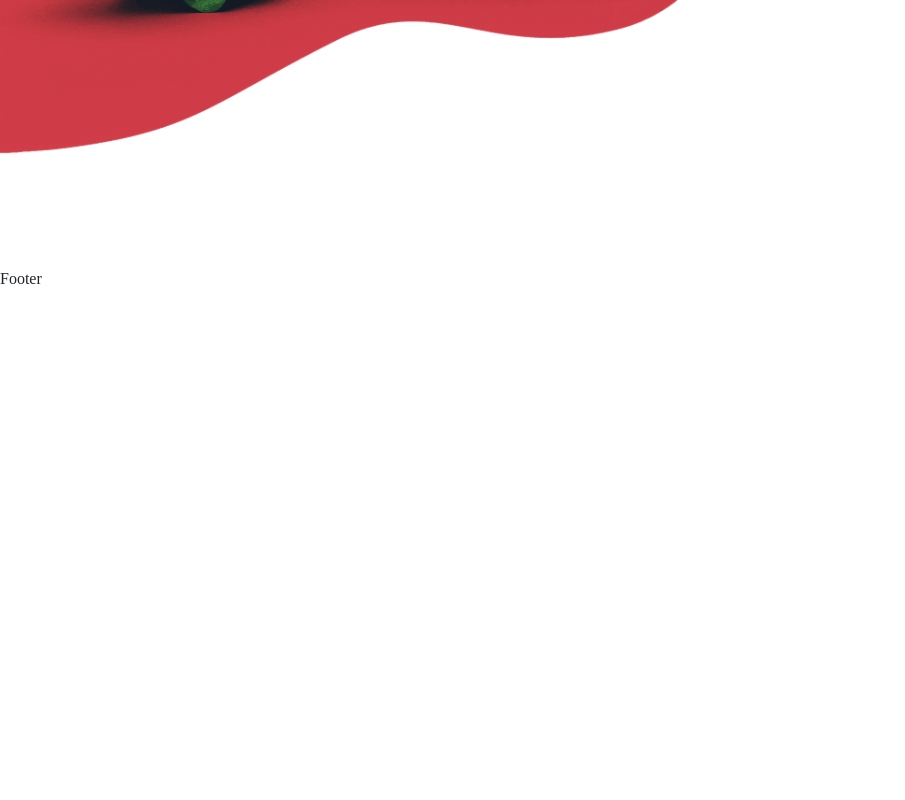
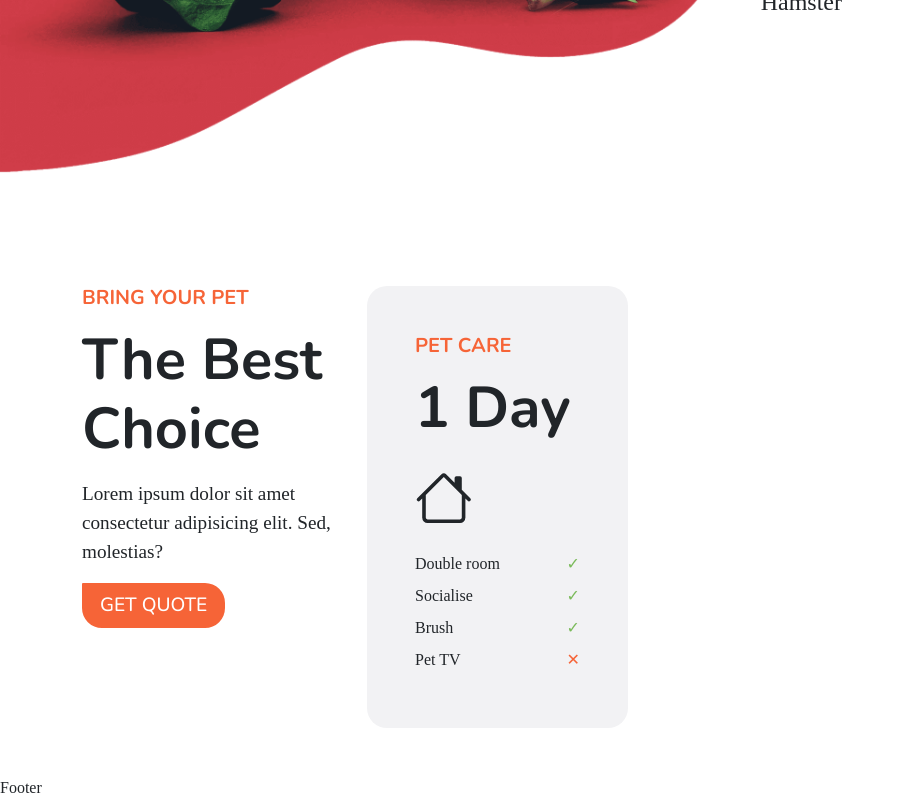
Before and after one commit to saeidsh777/pet-sample-2, a React (Vite) app: page / in a window 1280 px wide. Shown: the part 4309-5109 px from the top of the page, without its empty margins (0-905 px from the left). Before the commit the page ends 4600 px from the top, so only its background shows below. Built offline with nearby package versions, Linux system fonts and the light colour scheme; a web font is replaced by a local one.

Commit message:
create PetCare Component

```diff
--- a/src/Components/Comments/Comments.jsx
+++ b/src/Components/Comments/Comments.jsx
@@ -15,7 +15,7 @@ export default function Comments() {
             adipisci ut voluptatem maxime
           </h3>
 
-          <h4 className="orng-t">Boby James</h4>
+          <h4 className="orng-t fw-bold">Boby James</h4>
           <h4>Hamster</h4>
         </div>
       </div>
--- /dev/null
+++ b/src/Components/PetCare/PetCare.css
@@ -0,0 +1,9 @@
+.pet-care-card{
+    border-radius: 20px;
+    -webkit-border-radius: 20px;
+    -moz-border-radius: 20px;
+    -ms-border-radius: 20px;
+    -o-border-radius: 20px;
+    background-color: var(--gray);
+    padding: 3rem;
+}
--- /dev/null
+++ b/src/Components/PetCare/PetCare.jsx
@@ -0,0 +1,54 @@
+import React from "react";
+import { Link } from "react-router-dom";
+import "./PetCare.css";
+import { House } from "react-bootstrap-icons";
+
+export default function PetCare() {
+  return (
+    <section className="pet-care mb-5">
+      <div className="container">
+        <div className="row align-items-stretch">
+          <div className="col-12 col-lg-3">
+            <h5 className="orng-t mb-3">BRING YOUR PET</h5>
+            <h2 className="mb-3">The Best Choice</h2>
+            <p className="fs-1-2r mb-3">
+              Lorem ipsum dolor sit amet consectetur adipisicing elit. Sed,
+              molestias?
+            </p>
+            <Link className="btn-c2 d-block" to="/">
+              GET QUOTE
+            </Link>
+          </div>
+
+          <div className="col-12 col-lg-3">
+            <div className="pet-care-card">
+              <h5 className="orng-t mb-3">PET CARE</h5>
+              <h2 className="mb-3">1 Day</h2>
+              <h2>
+                <House />
+              </h2>
+              <ul className="m-0 p-0 mt-4">
+                <li className="d-flex justify-content-between align-items-center mb-2">
+                  <p className="m-0">Double room</p>
+                  <span className="green-t">&#10003;</span>
+                </li>
+                <li className="d-flex justify-content-between align-items-center mb-2">
+                  <p className="m-0">Socialise</p>
+                  <span className="green-t">&#10003;</span>
+                </li>
+                <li className="d-flex justify-content-between align-items-center mb-2">
+                  <p className="m-0">Brush</p>
+                  <span className="green-t">&#10003;</span>
+                </li>
+                <li className="d-flex justify-content-between align-items-center mb-2">
+                  <p className="m-0">Pet TV</p>
+                  <span className="orng-t">&#x2715;</span>
+                </li>
+              </ul>
+            </div>
+          </div>
+        </div>
+      </div>
+    </section>
+  );
+}
--- a/src/Pages/Home/Home.jsx
+++ b/src/Pages/Home/Home.jsx
@@ -9,6 +9,7 @@ import CardServices from "../../Components/CardServices/CardServices";
 import Activities from "../../Components/Activities/Activities";
 import Animals from "../../Components/Animals/Animals";
 import Comments from "../../Components/Comments/Comments";
+import PetCare from "../../Components/PetCare/PetCare";
 export default function Home() {
   return (
     <>
@@ -90,6 +91,8 @@ export default function Home() {
         <Animals/>
 
         <Comments/>
+
+        <PetCare/>
       </main>
     </>
   );
--- a/src/styles/reset.css
+++ b/src/styles/reset.css
@@ -33,3 +33,7 @@ h3 {
     font-family: var(--f-nunito-b);
     font-size: var(--fs-1-6r);
 }
+
+h5{
+    font-family: var(--f-nunito-b);
+}
```
